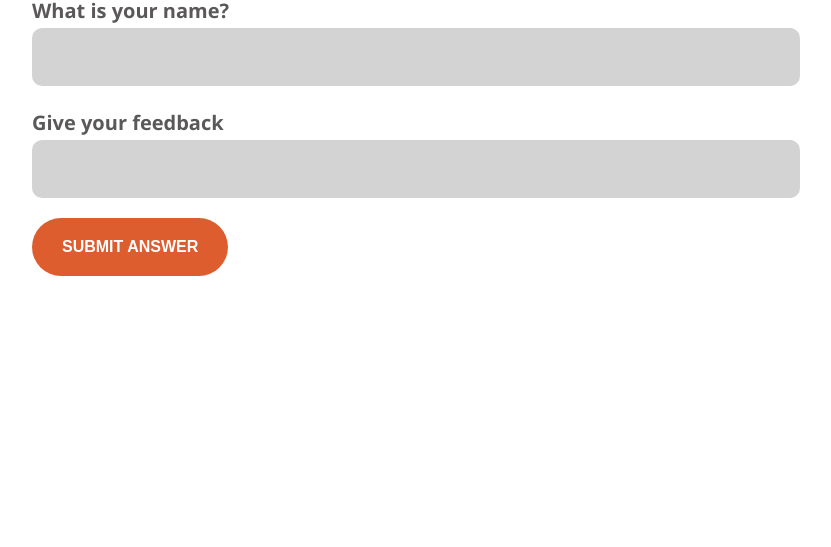
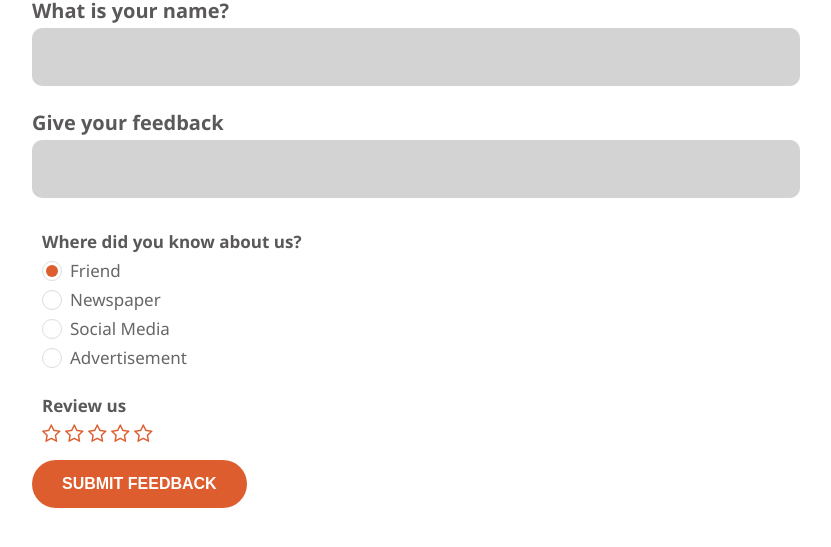
Before and after one commit to bilalhussain-dev/review-feedback-form, a plain HTML site: page index.htm in a window 1280 px wide. Shown: the part 227-774 px from the top of the page, without its empty margins (224-1055 px from the left). Drawn offline with Linux system fonts and the light colour scheme.

Commit message:
modified changes

```diff
--- a/index.htm
+++ b/index.htm
@@ -1,13 +1,16 @@
 <!DOCTYPE html>
 <html lang="en">
+
 <head>
     <meta charset="UTF-8">
     <meta http-equiv="X-UA-Compatible" content="IE=edge">
     <meta name="viewport" content="width=device-width, initial-scale=1.0">
-    <title>Document</title>
+    <title>HINT</title>
     <link rel="stylesheet" href="https://stackpath.bootstrapcdn.com/font-awesome/4.7.0/css/font-awesome.min.css">
     <style>
-        *,*::before,*::after {
+        *,
+        *::before,
+        *::after {
             margin: 0;
             padding: 0;
             box-sizing: border-box;
@@ -17,7 +20,7 @@
             font-size: 62.5%;
         }
 
-        body{
+        body {
             font-family: 'Segoe UI', Tahoma, Geneva, Verdana, sans-serif;
             font-weight: 400;
             line-height: 1.7;
@@ -59,7 +62,7 @@
 
         } */
 
-        .form__container h1{
+        .form__container h1 {
             font-size: 3rem;
             color: #333;
             text-transform: uppercase;
@@ -73,11 +76,12 @@
             font-weight: normal;
             font-weight: bold;
         }
+
         input[type="text"] {
             width: 100%;
             padding: 2rem 2rem;
             background-color: #80808059;
-            border:none;
+            border: none;
             color: #333;
             border-radius: 1rem;
             font-size: 1.6rem;
@@ -85,14 +89,14 @@
             transition: all .5s ease-in-out;
         }
 
-        input[type="text"]:not(:last-child){
+        input[type="text"]:not(:last-child) {
             margin-bottom: 2rem;
         }
 
 
 
-        button[type="submit"]{
-            padding: 2rem 3rem;
+        button[type="submit"] {
+            padding: 1.5rem 3rem;
             outline: none;
             border: none;
             background-color: rgb(221, 93, 46);
@@ -102,6 +106,7 @@
             font-size: 1.6rem;
             font-weight: bold;
             cursor: pointer;
+            margin-bottom: 2rem;
         }
 
         .form__header {
@@ -111,7 +116,7 @@
             flex-direction: column;
         }
 
-        .form__header .ct-icon{
+        .form__header .ct-icon {
             width: 10rem;
             height: 10rem;
             background-color: rgb(221, 93, 46);
@@ -125,7 +130,7 @@
 
         }
 
-        .form__header h3{
+        .form__header h3 {
             font-size: 3rem;
             margin-top: 1rem;
             color: #333;
@@ -144,10 +149,91 @@
         } */
 
 
+        /*  MCQS QUESTIONS COMPONENT STYLINGS */
+
+        .questions .question {
+            padding: 1rem;
+            font-size: 1.7rem;
+            color: rgb(90, 88, 88);
+
+            margin-top: 2rem;
+        }
+
+        .rating-count {
+            padding: 1rem;
+            font-size: 1.7rem;
+            color: rgb(90, 88, 88);
+
+        }
+
+        .rating-count i {
+            color: rgb(221, 93, 46);
+            font-size: 2rem;
+        }
+
+        .questions .question h3 {
+            font-size: 1.7rem;
+        }
+
+        [type="radio"]:checked,
+        [type="radio"]:not(:checked) {
+            position: absolute;
+            left: -9999px;
+        }
+
+        [type="radio"]:checked+label,
+        [type="radio"]:not(:checked)+label {
+            position: relative;
+            padding-left: 28px;
+            cursor: pointer;
+            line-height: 20px;
+            display: inline-block;
+            color: #666;
+        }
+
+        [type="radio"]:checked+label:before,
+        [type="radio"]:not(:checked)+label:before {
+            content: '';
+            position: absolute;
+            left: 0;
+            top: 0;
+            width: 2rem;
+            height: 2rem;
+            border: 1px solid #ddd;
+            border-radius: 100%;
+            background: #fff;
+        }
+
+        [type="radio"]:checked+label:after,
+        [type="radio"]:not(:checked)+label:after {
+            content: '';
+            width: 12px;
+            height: 12px;
+            background: rgb(221, 93, 46);
+            position: absolute;
+            top: 4px;
+            left: 4px;
+            border-radius: 100%;
+            -webkit-transition: all 0.2s ease;
+            transition: all 0.2s ease;
+        }
+
+        [type="radio"]:not(:checked)+label:after {
+            opacity: 0;
+            -webkit-transform: scale(0);
+            transform: scale(0);
+        }
+
+        [type="radio"]:checked+label:after {
+            opacity: 1;
+            -webkit-transform: scale(1);
+            transform: scale(1);
+        }
+
         /* Mobile Responsive under 480 or more equall device size */
         @media screen and (max-width: 768px) {
 
-            body{
+            body {
                 transition: all .5s ease-in-out;
             }
 
@@ -156,7 +242,7 @@
                 height: auto;
             }
 
-            .form__container h1{
+            .form__container h1 {
                 font-size: 1.7rem;
                 text-align: left;
             }
@@ -165,23 +251,19 @@
                 width: 100%;
             }
 
-            .form__container form h3{
+            .form__container form h3 {
                 font-size: 1.4rem;
             }
 
-            .custom__half{
+            .custom__half {
                 width: 20rem;
             }
 
 
         }
-
-
-
-
-
     </style>
 </head>
+
 <body>
     <div class="custom__half"></div>
     <div class="form__container">
@@ -196,10 +278,47 @@
 
             <h3 class="question___title">Give your feedback</h3>
             <input type="text" name="question__name" id="question__name-1" required>
-            <button type="submit">Submit Answer</button>
+            <!-- <button type="submit">Submit Answer</button> -->
         </form>
+
+        <!-- FETCH MCQ FROM API -->
+        <div class="questions">
+            <div class="question">
+                <h3 class="question-title">Where did you know about us?</h3>
+                <p>
+                    <input type="radio" id="test1" name="radio-group" checked>
+                    <label for="test1">Friend</label>
+                </p>
+                <p>
+                    <input type="radio" id="test2" name="radio-group">
+                    <label for="test2">Newspaper</label>
+                </p>
+                <p>
+                    <input type="radio" id="test3" name="radio-group">
+                    <label for="test3">Social Media</label>
+                </p>
+                <p>
+                    <input type="radio" id="test4" name="radio-group">
+                    <label for="test4">Advertisement</label>
+                </p>
+            </div>
+
+            <div class="rating-count">
+                <h4 class="rating-heading">Review us</h4>
+                <div class="rating">
+                    <i class="fa fa-star-o" aria-hidden="true"></i>
+                    <i class="fa fa-star-o" aria-hidden="true"></i>
+                    <i class="fa fa-star-o" aria-hidden="true"></i>
+                    <i class="fa fa-star-o" aria-hidden="true"></i>
+                    <i class="fa fa-star-o" aria-hidden="true"></i>
+                </div>
+            </div>
+            <button type="submit">Submit Feedback</button>
+        </div>
+
     </div>
 
 
 </body>
+
 </html>
```
